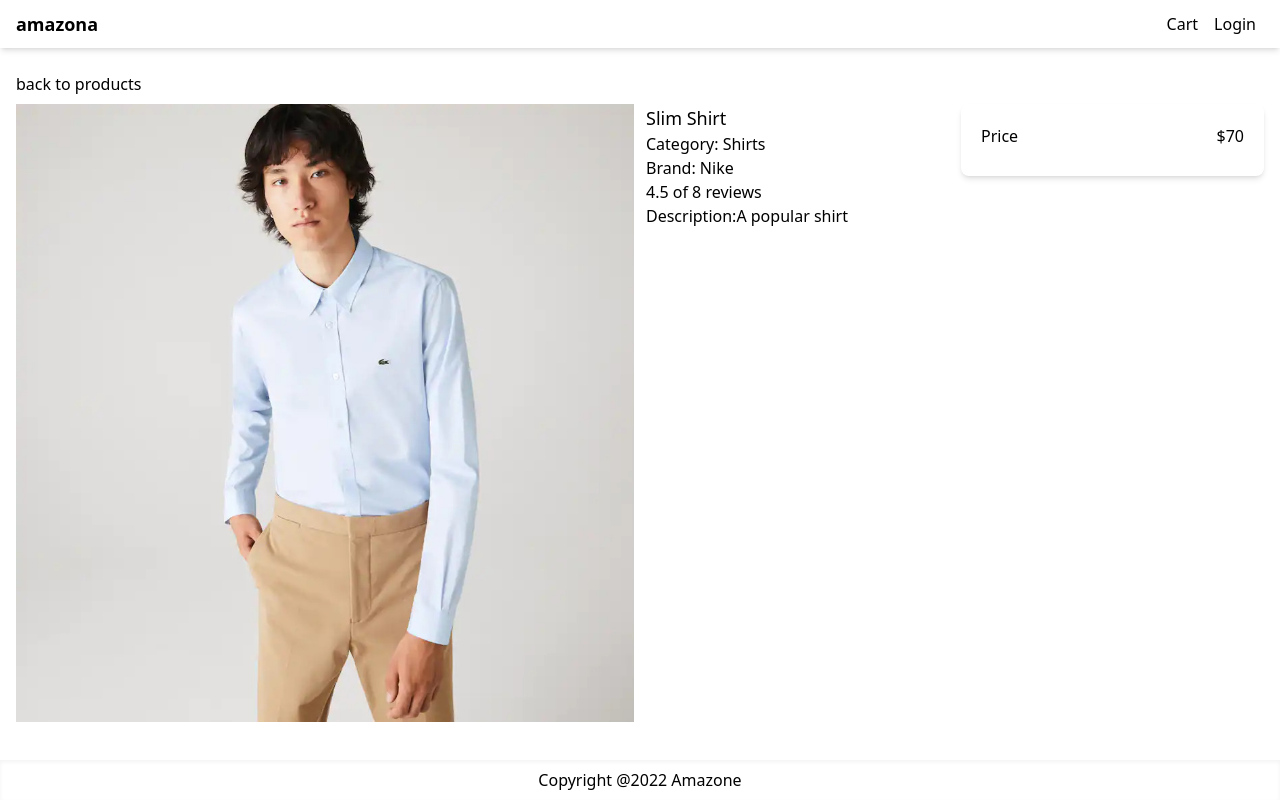
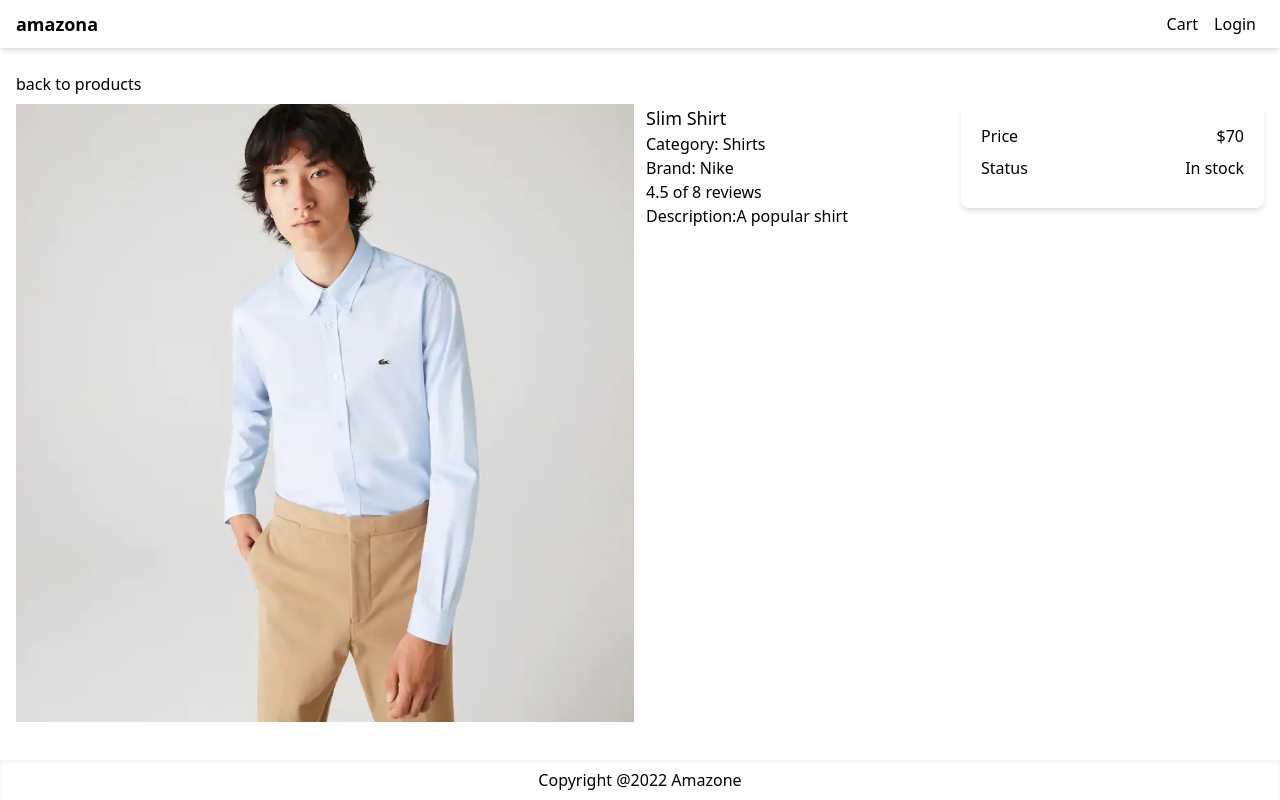
Before and after one commit to capmahin/Project-amazone, a Next.js app: page /product/Slim-shirt in a window 1280 px wide. Built offline with nearby package versions, Linux system fonts and the light colour scheme.

Commit message:
add status

```diff
--- a/pages/product/[slug].js
+++ b/pages/product/[slug].js
@@ -44,6 +44,10 @@ export default function ProductScreen() {
                        <div>Price</div>
                        <div>${product.price}</div>
                  </div>
+                 <div className="mb-2 flex justify-between">
+                     <div>Status</div>
+                     <div>{product.countInStock > 0 ? 'In stock' : 'Unavailable'}</div>
+                 </div>
           </div>
         </div>
      </div>
```
